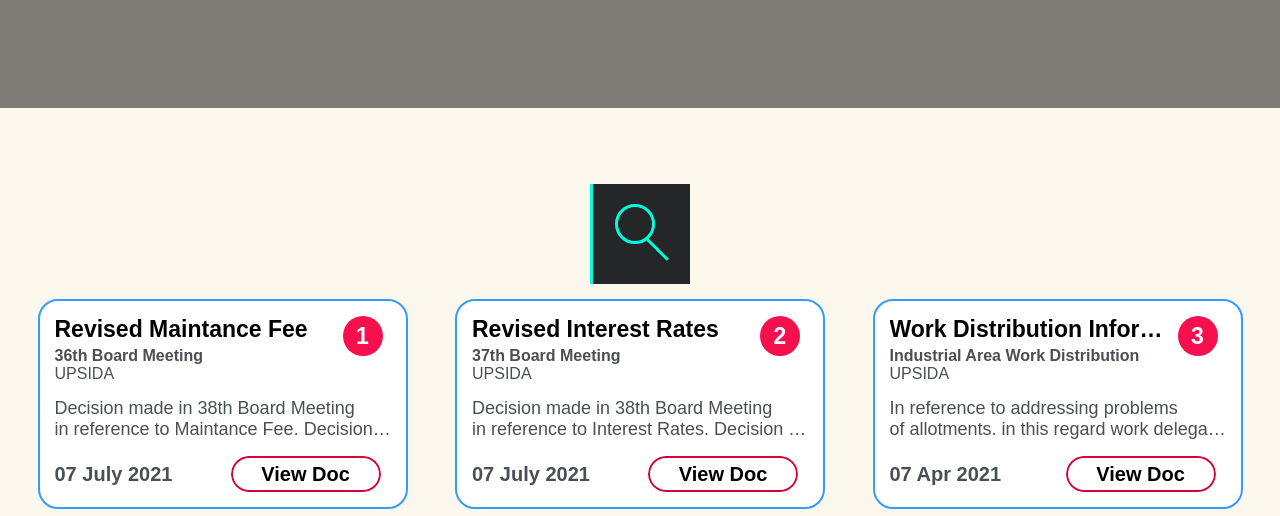
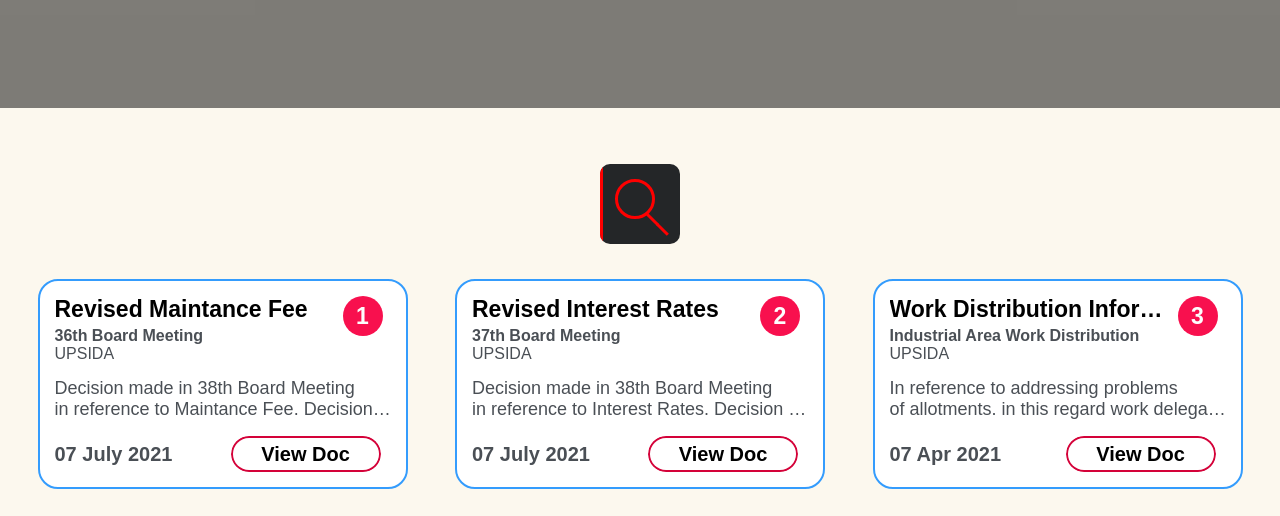
Before and after one commit to varunreddy1024/officeorders, a plain HTML site: page index.html in a window 1280 px wide. Shown: the part 240-756 px from the top of the page. Drawn offline with nearby package versions, Linux system fonts and the light colour scheme.

Commit message:
Add files via upload

```diff
--- a/order.css
+++ b/order.css
@@ -254,22 +254,15 @@
     }
 }
 
-* {
-    box-sizing: border-box;
-}
-
-body {
-    background: #2a2e37;
-}
-
 .search {
-    width: 100px;
-    height: 100px;
-    margin: 40px auto 0;
+    width: 80px;
+    height: 80px;
+    margin: 20px auto 20px;
     background-color: #242628;
     position: relative;
     overflow: hidden;
     transition: all 0.5s ease;
+    border-radius: 10px;
 }
 
 .search:before {
@@ -278,7 +271,7 @@ body {
     width: 3px;
     height: 100%;
     position: relative;
-    background-color: #00fede;
+    background-color: red;
     transition: all 0.5s ease;
 }
 
@@ -288,7 +281,7 @@ body {
 
 .search.open:before {
     height: 60px;
-    margin: 20px 0 20px 30px;
+    margin: 10px 0 10px 30px;
     position: absolute;
 }
 
@@ -299,7 +292,7 @@ body {
     border: none;
     background: transparent;
     color: #fff;
-    padding: 20px 100px 20px 45px;
+    padding: 10px 90px 10px 45px;
     font-size: 40px;
 }
 
@@ -314,7 +307,7 @@ body {
     position: absolute;
     right: 0;
     top: 0;
-    padding: 20px;
+    padding: 15px;
     cursor: pointer;
 }
 
@@ -322,10 +315,10 @@ body {
     width: 40px;
     height: 40px;
     border-radius: 40px;
-    border: 3px solid #00fede;
+    border: 3px solid red;
     display: block;
     position: relative;
-    margin-left: 5px;
+    margin-left: 20px;
     transition: all 0.5s ease;
 }
 
@@ -337,7 +330,7 @@ body {
     right: -2px;
     top: 30px;
     display: block;
-    background-color: #00fede;
+    background-color: red;
     transform: rotate(-45deg);
     transition: all 0.5s ease;
 }
@@ -350,7 +343,7 @@ body {
     right: -12px;
     top: 40px;
     display: block;
-    background-color: #00fede;
+    background-color: red;
     transform: rotate(-45deg);
     transition: all 0.5s ease;
 }
```
